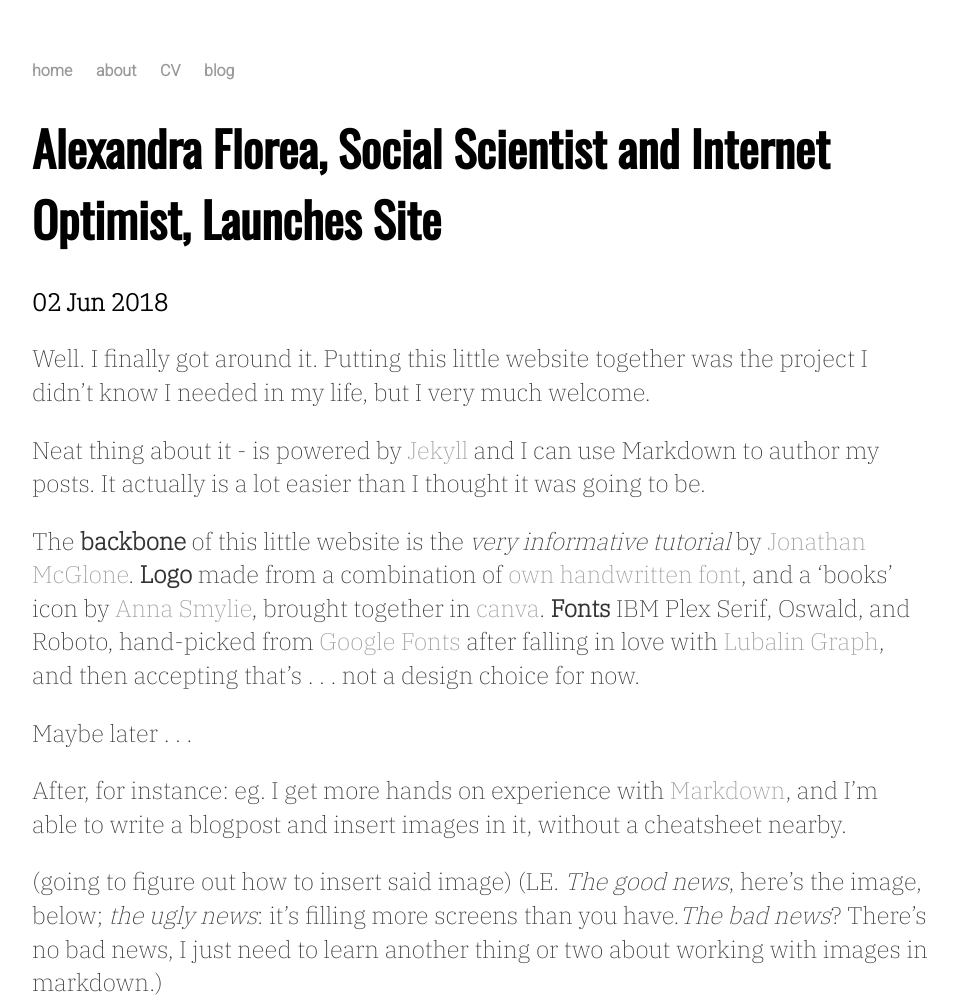
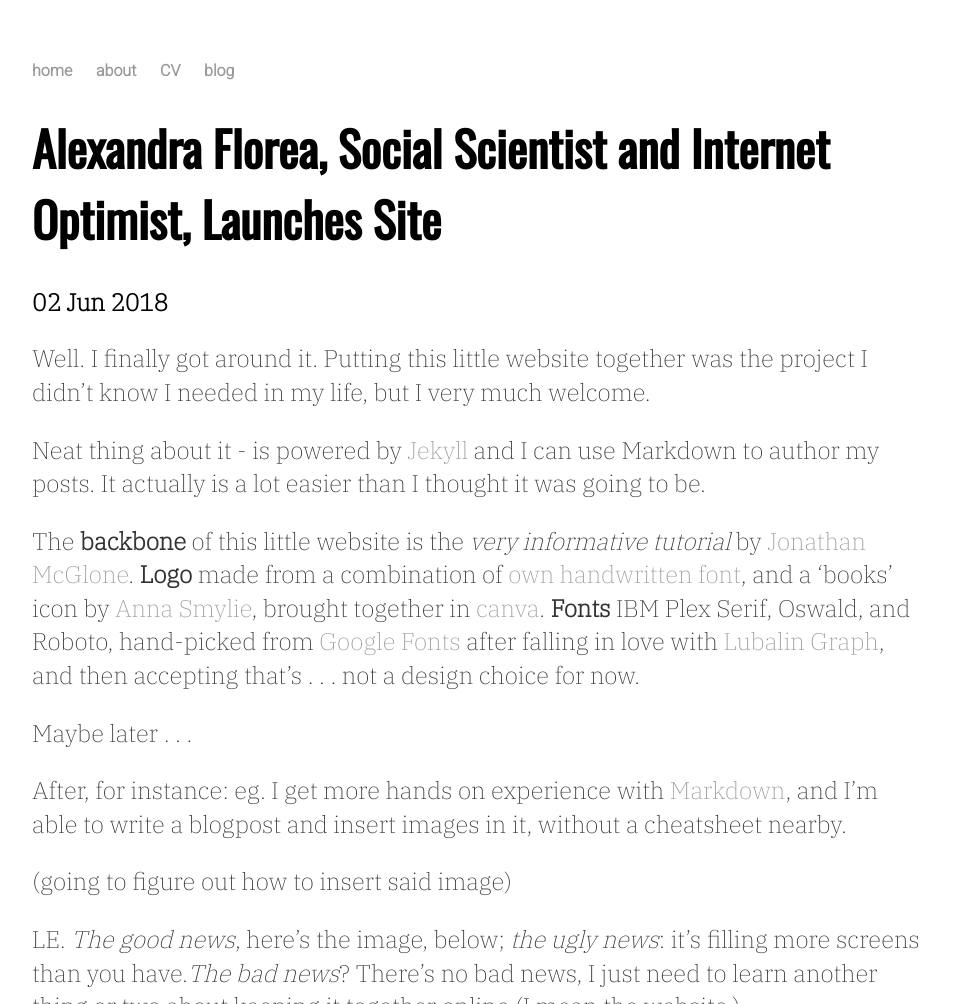
Before and after one commit to alexandra-florea/alexandra-florea.github.io, a Jekyll site: the page built from _posts/2018-06-02-alexandra-florea-site-launched.md, in a window 1280 px wide. Shown: the top 1004 px of the page, without its empty margins (160-1118 px from the left). Built offline with Jekyll 4.4.1, drawn with Linux system fonts in a browser that asks for light colours; comment, search, counter and statistics services are not loaded; some of the changed text lies outside the part shown; grey boxes are pictures that could not be loaded.

Commit message:
Update 2018-06-02-alexandra-florea-site-launched.md

```diff
--- a/_posts/2018-06-02-alexandra-florea-site-launched.md
+++ b/_posts/2018-06-02-alexandra-florea-site-launched.md
@@ -15,6 +15,7 @@ Maybe later . . .
 After, for instance: eg. I get more hands on experience with [Markdown](https://daringfireball.net/projects/markdown/), and I'm able to write a blogpost and insert images in it, without a cheatsheet nearby.
 
 (going to figure out how to insert said image)
-(LE. _The good news_, here's the image, below; _the ugly news_: it's filling more screens than you have._The bad news_? There's no bad news, I just need to learn another thing or two about working with images in markdown.)
+
+LE. _The good news_, here's the image, below; _the ugly news_: it's filling more screens than you have._The bad news_? There's no bad news, I just need to learn another thing or two about keeping it together online (I mean the website.)
 
 ![Alt text](/img/IMG_1685.jpg)
```
